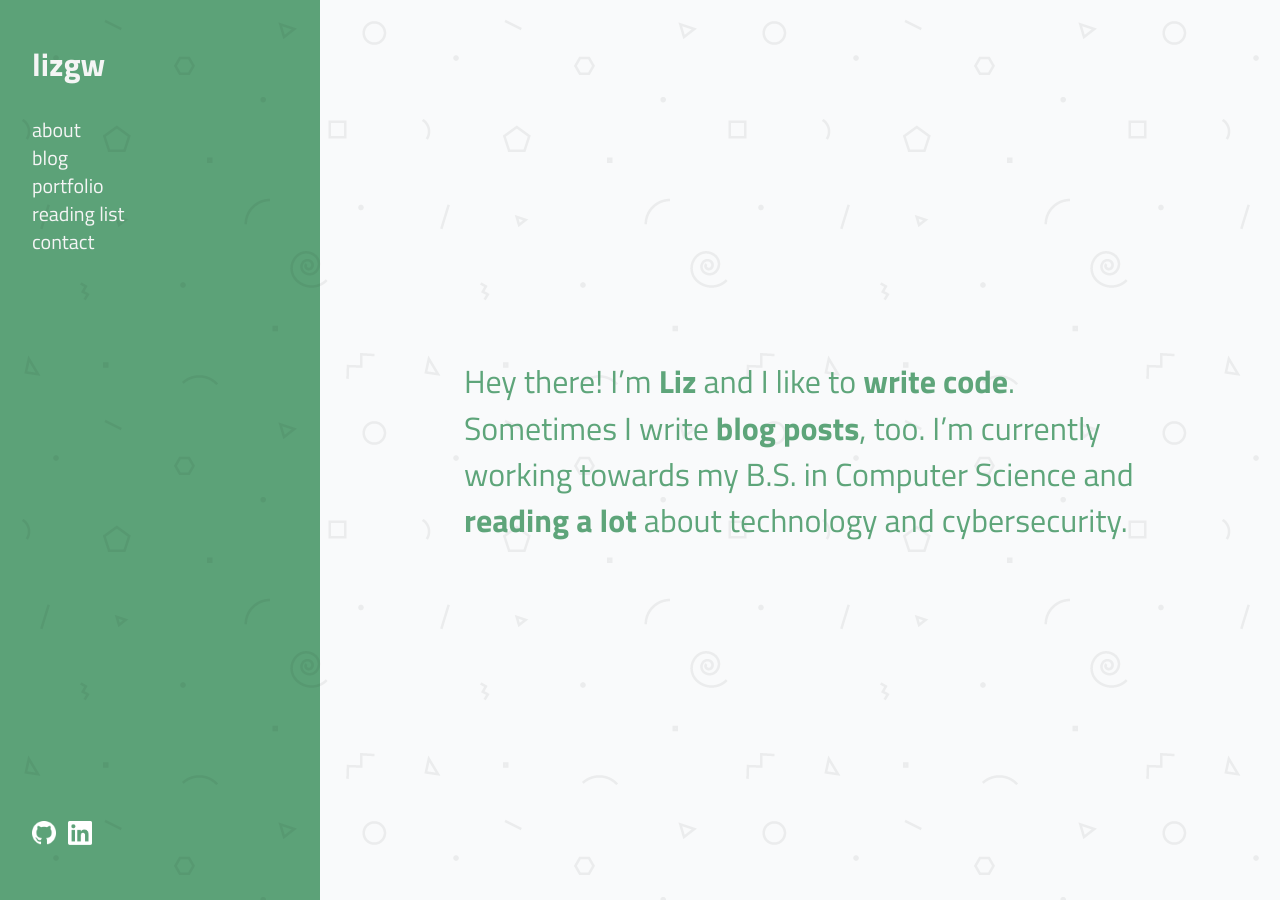
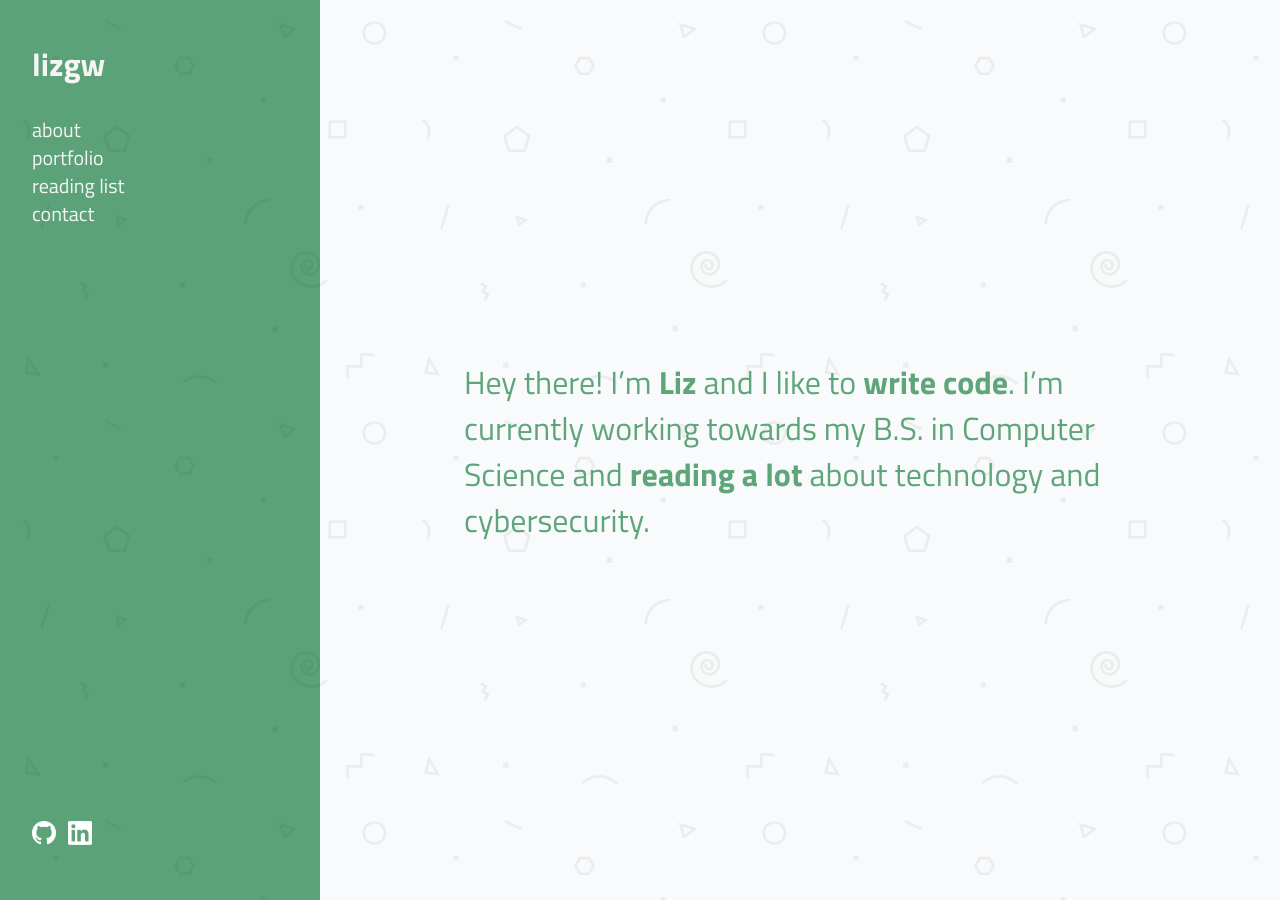
Before and after one commit to gh0staria/gh0staria.github.io, a Jekyll site: the page built from index.md, in a window 1280 px wide. Built offline with Jekyll 4.4.1, drawn with Linux system fonts in a browser that asks for light colours.

Commit message:
Remove blog links

```diff
--- a/_includes/sidebar.html
+++ b/_includes/sidebar.html
@@ -2,7 +2,7 @@
   <h1><a href="/" id="sidebar-title">lizgw</a></h1>
   <ul class="sidebar-links">
     <li><a href="/about">about</a></li>
-    <li><a href="/blog">blog</a></li>
+    <!--<li><a href="/blog">blog</a></li>-->
     <li><a href="/portfolio">portfolio</a></li>
     <li><a href="/reading-list">reading list</a></li>
     <li><a href="/contact">contact</a></li>
--- a/index.md
+++ b/index.md
@@ -2,4 +2,4 @@
 layout: home
 title: Home
 ---
-Hey there! I’m [Liz](/about) and I like to [write code](/portfolio). Sometimes I write [blog posts](/blog), too. I’m currently working towards my B.S. in Computer Science and [reading a lot](/reading-list) about technology and cybersecurity.
+Hey there! I’m [Liz](/about) and I like to [write code](/portfolio). I’m currently working towards my B.S. in Computer Science and [reading a lot](/reading-list) about technology and cybersecurity.
```
